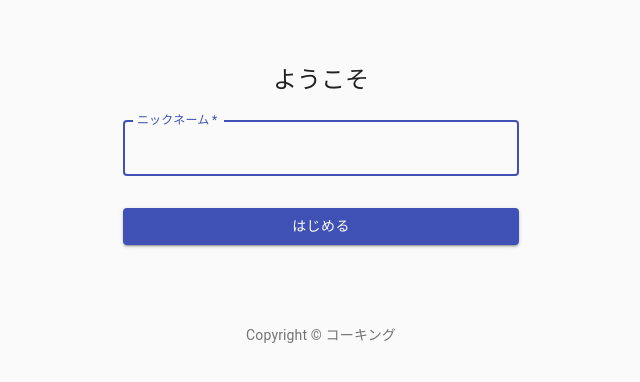
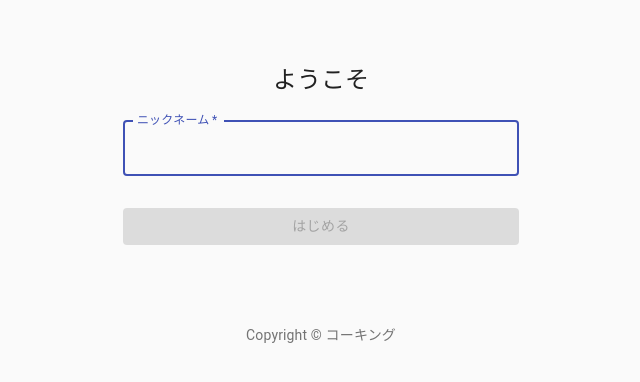
Before and after one commit to Ko-kiNanko/idobatakaigi, a React (Create React App) app: page / in a window 1280 px wide. Shown: the top 382 px of the page, without its empty margins (319-959 px from the left). Built offline with nearby package versions, Linux system fonts and the light colour scheme.

Commit message:
setName by clickingbutton

```diff
--- a/src/components/SignIn.js
+++ b/src/components/SignIn.js
@@ -1,4 +1,4 @@
-import React from 'react';
+import React, { useEffect, useState } from 'react';
 import Button from '@material-ui/core/Button';
 import CssBaseline from '@material-ui/core/CssBaseline';
 import TextField from '@material-ui/core/TextField';
@@ -46,6 +46,14 @@
 
 export default function SignIn({ setName }) {
   const classes = useStyles();
+  const [disabled, setDisabled] = useState(true);
+  const [string, setString] = useState('');
+  console.log({ disabled, string });
+
+  useEffect(() => {
+    const disabled = string == ''
+    setDisabled(disabled)
+  }, [string])
 
   return (
     <Container component="main" maxWidth="xs">
@@ -64,6 +72,7 @@
             label="ニックネーム"
             name="name"
             autoFocus
+            onChange = {(e) => setString(e.target.value)}
           />
           <Button
             type="submit"
@@ -71,6 +80,7 @@
             variant="contained"
             color="primary"
             className={classes.submit}
+            disabled = {disabled}
           >
             はじめる
           </Button>
```
